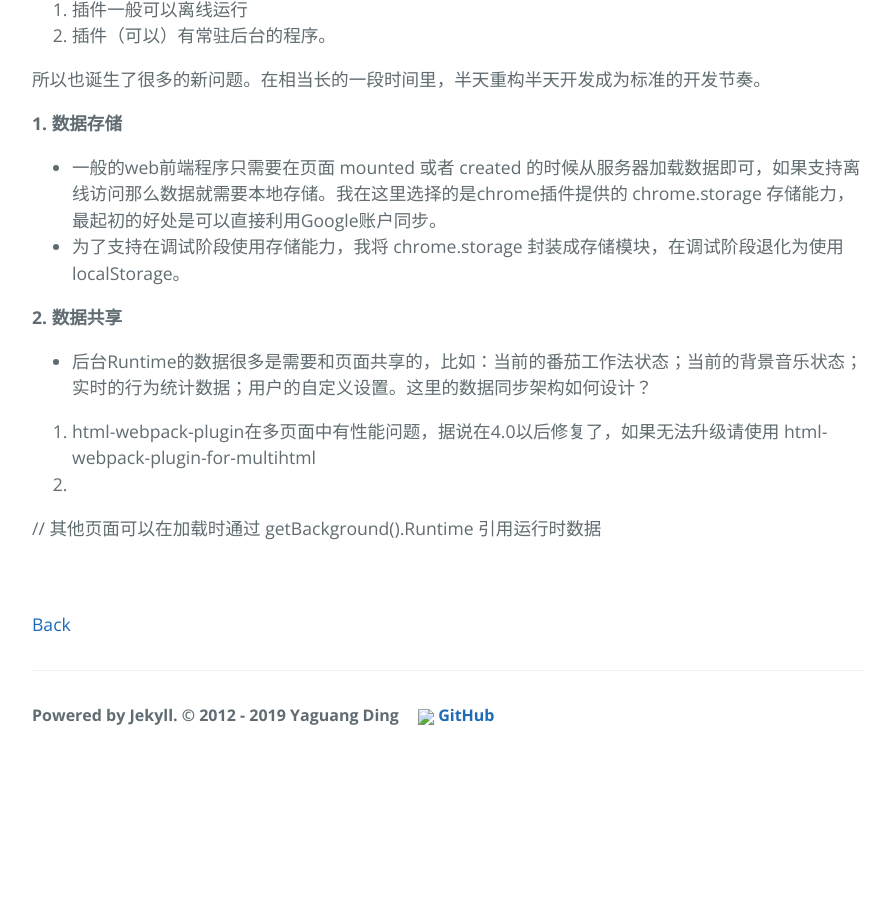
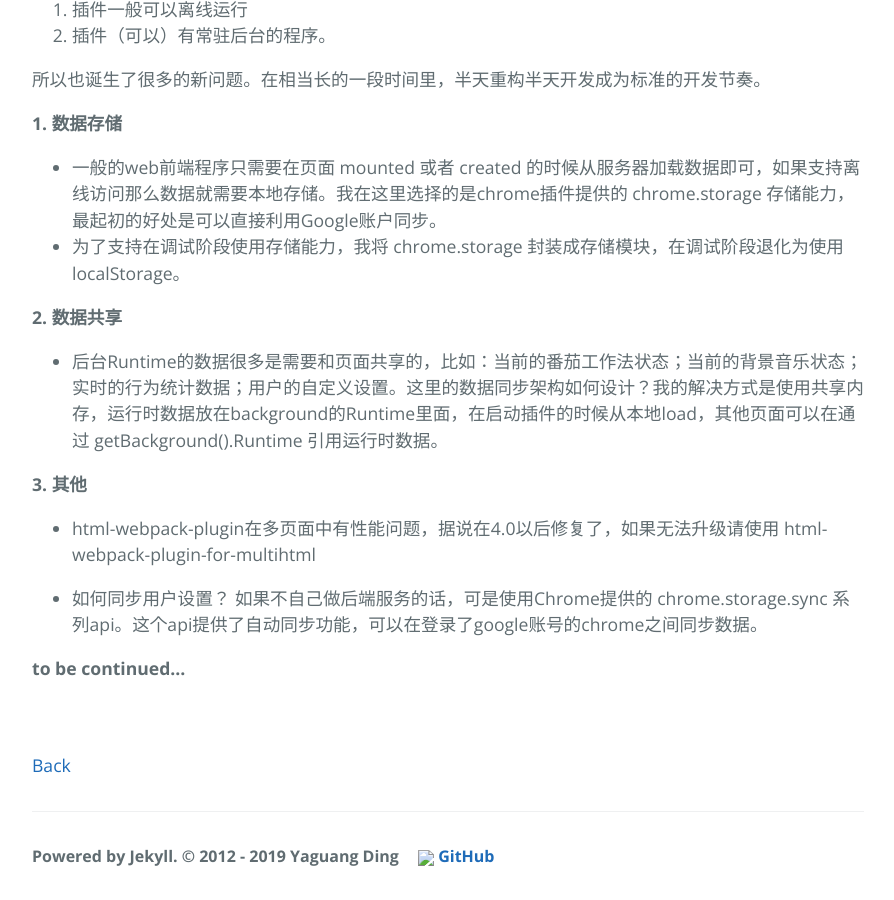
Before and after one commit to dingyaguang117/blog, a Jekyll site: the page built from _posts/2019-10-18-chrome-extension-summary.md, in a window 1280 px wide and 900 px high, scrolled down 2578 px. Shown: the whole window, without its empty margins (192-1086 px from the left). Built offline with Jekyll 4.4.1, drawn with Linux system fonts in a browser that asks for light colours; before the commit the page ends 3337 px from its top, so only the background shows below that.

```diff
--- a/_posts/2019-10-18-chrome-extension-summary.md
+++ b/_posts/2019-10-18-chrome-extension-summary.md
@@ -105,13 +105,14 @@ Chrome插件与web程序有一些不同的地方，比如:
 
 **2. 数据共享**
 
-  - 后台Runtime的数据很多是需要和页面共享的，比如：当前的番茄工作法状态；当前的背景音乐状态；实时的行为统计数据；用户的自定义设置。这里的数据同步架构如何设计？
+  - 后台Runtime的数据很多是需要和页面共享的，比如：当前的番茄工作法状态；当前的背景音乐状态；实时的行为统计数据；用户的自定义设置。这里的数据同步架构如何设计？我的解决方式是使用共享内存，运行时数据放在background的Runtime里面，在启动插件的时候从本地load，其他页面可以在通过 getBackground().Runtime 引用运行时数据。
 
 
 
-2. html-webpack-plugin在多页面中有性能问题，据说在4.0以后修复了，如果无法升级请使用 html-webpack-plugin-for-multihtml
-2.
+**3. 其他**
 
+  - html-webpack-plugin在多页面中有性能问题，据说在4.0以后修复了，如果无法升级请使用 html-webpack-plugin-for-multihtml
 
+ - 如何同步用户设置？ 如果不自己做后端服务的话，可是使用Chrome提供的 chrome.storage.sync 系列api。这个api提供了自动同步功能，可以在登录了google账号的chrome之间同步数据。
 
-// 其他页面可以在加载时通过 getBackground().Runtime 引用运行时数据
+**to be continued...**
```
Also changed, not shown: _posts/2012-03-04-download-strategy.md (added, +75 -0 lines), _posts/2012-04-05-dfs-trie.md (+4 -0 lines).
